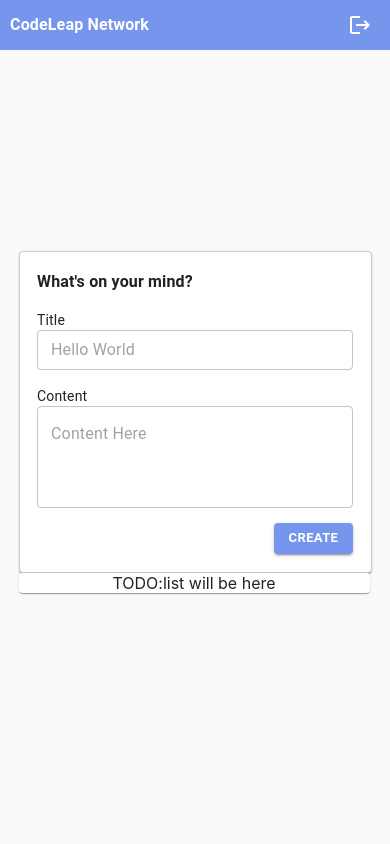
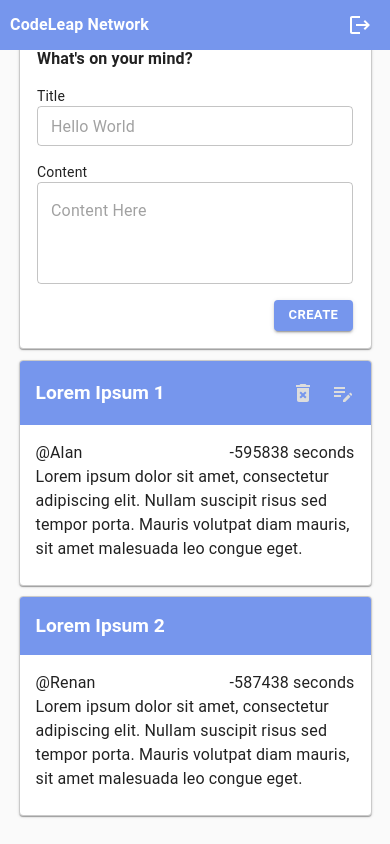
Before and after one commit to aferreirasv/codeleap-test, a React (Create React App) app: page / in a window 390 px wide. Built offline with nearby package versions, Linux system fonts and the light colour scheme.

Commit message:
feat[layout]: Cria componente de post para listar posts da API

```diff
--- /dev/null
+++ b/src/actions/utils/TimeHelper.js
@@ -0,0 +1,18 @@
+// SMALLER THAN MOMENT.JS
+const TimeHelper = (date) => {
+  const intervals = {
+    31536000: "years",
+    2592000: "months",
+    86400: "days",
+    3600: "hours",
+    60: "minutes",
+  };
+  var seconds = Math.floor((new Date() - date) / 1000);
+  for (let interval of Object.keys(intervals).reverse()) {
+    let i = seconds / interval;
+    if (i > 1) return Math.floor(i) + " " + intervals[interval];
+  }
+  return Math.floor(seconds) + " seconds";
+};
+
+export default TimeHelper;
--- /dev/null
+++ b/src/components/Post/Post.css
@@ -0,0 +1,14 @@
+.PostHeader {
+  display: flex;
+  align-items: center;
+  justify-content: space-between;
+  background-color: #7696ed;
+}
+.PostInfo {
+  display: flex;
+  align-items: center;
+  justify-content: space-between;
+}
+
+.PostContent {
+}
--- /dev/null
+++ b/src/components/Post/Post.js
@@ -0,0 +1,60 @@
+import {
+  IconButton,
+  Card,
+  Typography,
+  CardHeader,
+  CardContent,
+  CardActions,
+} from "@mui/material";
+import DeleteForeverIcon from "@mui/icons-material/DeleteForever";
+import EditNoteIcon from "@mui/icons-material/EditNote";
+import TimeHelper from "../../actions/utils/TimeHelper";
+import "./Post.css";
+
+const Post = ({ post, user }) => {
+  return (
+    <Card
+      sx={{
+        width: "90vw",
+        maxWidth: "1080px",
+        border: "1px solid",
+        borderColor: "#cacaca",
+      }}
+    >
+      <CardHeader
+        action={
+          post.author === user ? (
+            <>
+              <IconButton>
+                <DeleteForeverIcon color="secondary" />
+              </IconButton>
+              <IconButton>
+                <EditNoteIcon color="secondary" />
+              </IconButton>
+            </>
+          ) : null
+        }
+        title={post.title}
+        titleTypographyProps={{
+          color: "white",
+          fontWeight: 700,
+          fontSize: "1.2rem",
+          align: "left",
+        }}
+        color="primary"
+        sx={{ backgroundColor: "#7696ed" }}
+      />
+      <CardContent>
+        <div className="PostInfo">
+          <Typography>{"@" + post.author}</Typography>
+          <Typography>{TimeHelper(post.timestamp)}</Typography>
+        </div>
+        <div>
+          <Typography align="left">{post.content}</Typography>
+        </div>
+      </CardContent>
+    </Card>
+  );
+};
+
+export default Post;
--- a/src/pages/MainPage/MainPage.css
+++ b/src/pages/MainPage/MainPage.css
@@ -33,6 +33,11 @@
   justify-content: start;
 }
 
+.MainPagePostList {
+  margin-top: clamp(5px, 3%, 15px);
+  width: 100%;
+}
+
 .MainPageCreateButtonContainer {
   width: 100%;
   padding-top: clamp(5px, 5%, 20px);
--- a/src/pages/MainPage/MainPage.js
+++ b/src/pages/MainPage/MainPage.js
@@ -2,10 +2,27 @@ import { Typography, Paper, TextField, IconButton } from "@mui/material";
 import LogoutIcon from "@mui/icons-material/Logout";
 import "./MainPage.css";
 import TextButton from "../../components/TextButton/TextButton";
+import Post from "../../components/Post/Post";
 import { useNavigate } from "react-router-dom";
 
 const MainPage = (props) => {
   const navigate = useNavigate();
+  const arrayMock = [
+    {
+      title: "Lorem Ipsum 1",
+      author: "Alan",
+      timestamp: new Date("2023-07-31T20:04:00"),
+      content:
+        "Lorem ipsum dolor sit amet, consectetur adipiscing elit. Nullam suscipit risus sed tempor porta. Mauris volutpat diam mauris, sit amet malesuada leo congue eget.",
+    },
+    {
+      title: "Lorem Ipsum 2",
+      author: "Renan",
+      timestamp: new Date("2023-07-31T17:44:00"),
+      content:
+        "Lorem ipsum dolor sit amet, consectetur adipiscing elit. Nullam suscipit risus sed tempor porta. Mauris volutpat diam mauris, sit amet malesuada leo congue eget.",
+    },
+  ];
 
   return (
     <>
@@ -13,7 +30,7 @@ const MainPage = (props) => {
         <header className="MainPageHeader">
           <Typography
             variant="body1"
-            align="start"
+            align="left"
             sx={{ fontWeight: "600" }}
             color="white"
           >
@@ -43,7 +60,7 @@ const MainPage = (props) => {
               <div className="MainPageNewPostForm">
                 <Typography
                   variant="body1"
-                  align="start"
+                  align="left"
                   sx={{
                     fontWeight: "700",
                   }}
@@ -51,13 +68,13 @@ const MainPage = (props) => {
                   What's on your mind?
                 </Typography>
                 <div className="MainPageInputContainer">
-                  <Typography align="start" variant="body2">
+                  <Typography align="left" variant="body2">
                     Title
                   </Typography>
                   <TextField placeholder="Hello World" fullWidth size="small" />
                 </div>
                 <div className="MainPageInputContainer">
-                  <Typography align="start" variant="body2">
+                  <Typography align="left" variant="body2">
                     Content
                   </Typography>
                   <TextField
@@ -79,10 +96,14 @@ const MainPage = (props) => {
               </div>
             </Paper>
           </div>
-          <div className="MainPagePostList">
-            <Paper sx={{ width: "90vw", maxWidth: "500px" }}>
-              TODO:list will be here
-            </Paper>
+          <div>
+            {arrayMock.map((post) => {
+              return (
+                <div className="MainPagePostList">
+                  <Post post={post} user={"Alan"} />
+                </div>
+              );
+            })}
           </div>
         </div>
       </div>
```
